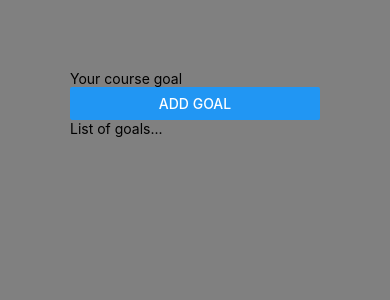
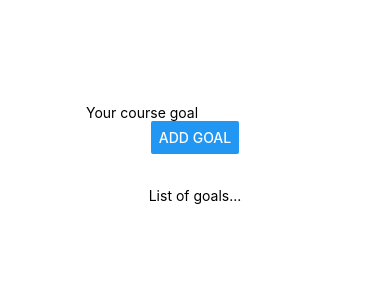
Before and after one commit to pedroluiznogueira/goals-app, a React Native app: screen / in a window 390 px wide. Shown: the top 300 px of the page. Built offline with nearby package versions, Linux system fonts and the light colour scheme.

Commit message:
messing around with flexbox

```diff
--- a/App.js
+++ b/App.js
@@ -9,16 +9,18 @@ import {
 export default function App() {
   return (
     <View style={styles.appContainer}>
+
       {/* input and button */}
-      <View>
+      <View style={styles.topView}>
         <TextInput placeholder="Your course goal"></TextInput>
         <Button title="Add Goal"></Button>
       </View>
 
       {/* goals list */}
-      <View>
+      <View style={styles.bottomView}>
         <Text>List of goals...</Text>
       </View>
+
     </View>
   );
 }
@@ -26,7 +28,18 @@ export default function App() {
 const styles = StyleSheet.create({
   appContainer: {
     flex: 1,
-    backgroundColor: 'grey',
+    flexDirection: 'column',
+    backgroundColor: 'white',
     padding: 70
+  },
+  topView: {
+    flex: 0.2,
+    alignItems: 'center',
+    justifyContent: 'center',
+  },
+  bottomView: {
+    flex: 1,
+    alignItems: 'center',
+    justifyContent: 'flex-start'
   }
 });
```
